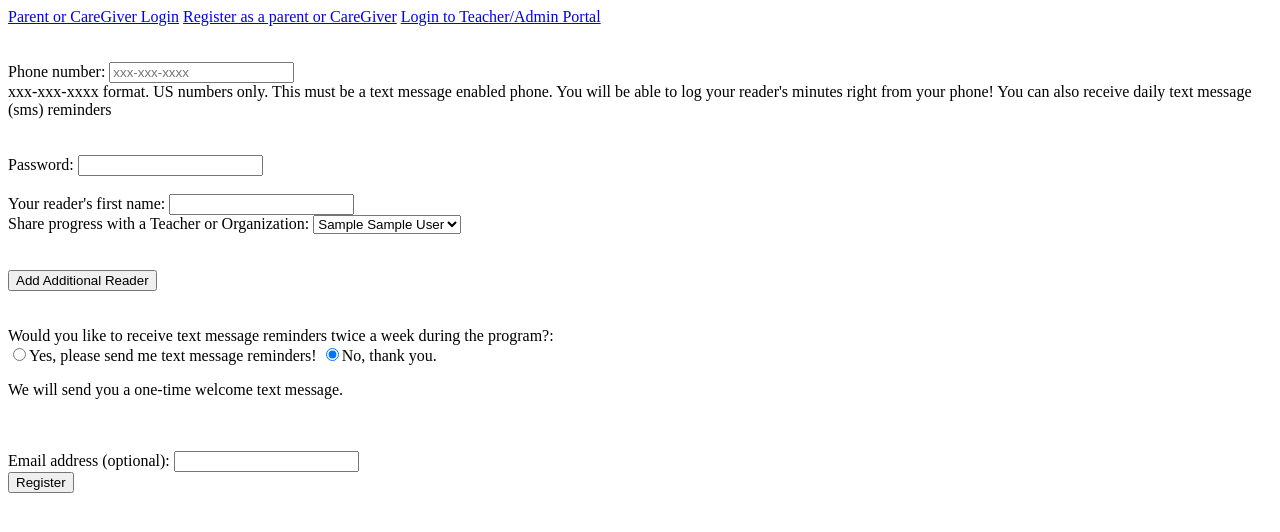
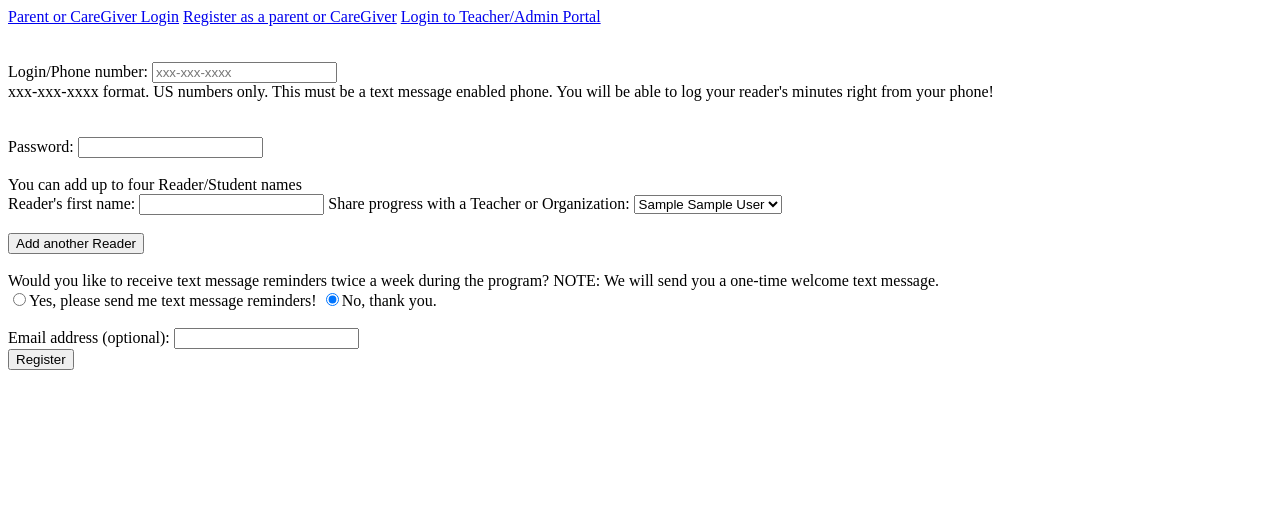
Before and after one commit to groovycol/Reading-Coach, a Flask app: page /register in a window 1280 px wide. Shown: the top 532 px of the page. Run offline with Flask 2, Linux system fonts and the light colour scheme; tables that the repository leaves empty hold one stand-in row (values such as "Sample post").

Commit message:
Added javascript to add additional Reader fields in the registration form. updated registration tests to match.

```diff
--- a/server.py
+++ b/server.py
@@ -149,11 +149,9 @@ def register_process():
 
     #retrieve values from the form
     coach_phone = request.form["coach_phone"]
-    first_name = request.form["first_name"]
-    admin = request.form["admin_id"]
+    names = request.form.getlist("reader_names")
+    admins = request.form.getlist("admin_ids")
     sms_option = request.form["yesorno"]
-    admin2 = request.form.get("admin_id2", None)
-    second_reader = request.form.get("add_reader", None)
     email = request.form.get("email", None)
 
     #hash the password
@@ -176,15 +174,10 @@ def register_process():
         coach = get_coach_by_phone(coach_phone)
 
         #add a new reader to the db
-        add_reader_to_db(first_name,
-                    coach.coach_id,
-                    admin)
-
-        #if an additional reader name was supplied
-        if second_reader:
-            add_reader_to_db(second_reader,
-                            coach.coach_id,
-                            admin2)
+        for reader_number in range(len(names) -1):
+            add_reader_to_db(names[reader_number],
+                        coach.coach_id,
+                        admins[reader_number])
 
         #Give the coach a confirmation message about being registered.
         flash(" is now registered")
@@ -195,7 +188,7 @@ def register_process():
         #send a welcoming text message
         #send_welcome_msg(coach_phone, first_name)
 
-        return render_template("new-coach-info.html", first_name=first_name)
+        return render_template("new-coach-info.html", first_name=names[0])
 
 
 #Routes to manage input and displaying data
--- a/templates/register.html
+++ b/templates/register.html
@@ -1,6 +1,5 @@
 {% extends 'base.html' %}
 {% block content %}
-
 
     <script src="https://code.jquery.com/jquery.js"></script>
     <form action="/register_process" method="POST">
@@ -17,9 +16,9 @@
     </script>
     <br>
     <br>
-    <label for="phone">Phone number:
+    <label for="phone">Login/Phone number:
         <input type="text" name="coach_phone" id="phone_num" placeholder="xxx-xxx-xxxx" required>
-        <div id="phone_msg">xxx-xxx-xxxx format. US numbers only. This must be a text message enabled phone. You will be able to log your reader's minutes right from your phone! You can also receive daily text message (sms) reminders
+        <div id="phone_msg">xxx-xxx-xxxx format. US numbers only. This must be a text message enabled phone. You will be able to log your reader's minutes right from your phone!
         </div>
     </label>
     <br>
@@ -36,71 +35,45 @@
         <label>Password:
             <input type="password" name="password" id="password" required>
         </label>
-        <div id="password_msg" hidden>Password or Phrase (alpha, numeric, spaces and special characters allowed). Minimum 6 characters. Max 25 characters.</div>
+        <div id="password_msg" hidden>Password or Phrase (alpha, numeric, spaces and special characters allowed). Minimum 6 characters. Max 30 characters.</div>
     </div>
-    <br>
-    <div>
-        <label>Your reader's first name:
-            <input type="text" name="first_name" required>
+    <script>
+        var counter = 1;
+        var max_readers = 4;
+        function addReaders(divName){
+            if (counter < max_readers)  {
+                var newdiv = document.createElement('div');
+                newdiv.innerHTML = "<br><br><label>Reader's First Name: " + "<input type='text' name='reader_names[]'></label><label>Share progress with a Teacher or Organization: " + "<select name='admin_ids[]'>{% for admin in admins %} <option value='{{admin.admin_id}}'>{{admin.nameprefix.prefix}} {{admin.name}}</option>{%endfor%}</select></label><br>";
+          document.getElementById(divName).appendChild(newdiv);
+          counter++;
+          }
+        }
+    </script>
+    <div id="add_readers">
+        <br>You can add up to four Reader/Student names<br>
+        <label>Reader's first name:
+            <input type="text" name="reader_names[]">
         </label>
-    </div>
-    <div>
         <label>Share progress with a Teacher or Organization:
-            <select name="admin_id" id="admin_id">
+            <select name="admin_ids[]" id="admin_id">
                 {% for admin in admins %}
-                    {% if admin.nameprefix.prefix == "Organization" %}
-                        <option value="{{admin.admin_id}}"> {{admin.name}}</option>
-                    {% else %}
-                        <option value="{{admin.admin_id}}">{{admin.nameprefix.prefix}} {{admin.name}}</option>
-                    {% endif %}
+                    <option value="{{admin.admin_id}}">{{admin.nameprefix.prefix}} {{admin.name}}</option>
                 {% endfor %}
                 </select>
         </label>
     </div>
     <br>
-    <br>
-    <script>
-        $(document).ready(function() {
-                $('#add_reader').hide();
-                $('#admin_show').hide();
-                $('#admin_id2').hide();
-                $('#more_boxes').on('click', function(){
-                $('#add_reader').show();
-                $('#admin_show').show();
-                $('#admin_id2').show(); });
-            });
-    </script>
-    <div>
-    <input type="button" id="more_boxes" value="Add Additional Reader">
-        <label for="additional readers">
-            <input type="text" id="add_reader" name="add_reader" value="" placeholder="reader's first name" hidden>
-        </label>
-    </div>
-    <div>
-        <label id="admin_show" hidden>Share progress with a Teacher or Organization:
-            <select name="admin_id2" id="admin_id2" hidden>
-                {% for admin in admins %}
-                    {% if admin.nameprefix.prefix == "Organization" %}
-                        <option value="{{admin.admin_id}}"> {{admin.name}}</option>
-                    {% else %}
-                        <option value="{{admin.admin_id}}">{{admin.nameprefix.prefix}} {{admin.name}}</option>
-                    {% endif %}
-                {% endfor %}
-                </select>
-        </label>
-    </div>
+    <input type="button" value="Add another Reader" onClick="addReaders('add_readers');">
     <br>
     <br>
     <div>
-        <label for="sms">Would you like to receive text message reminders twice a week during the program?:</label>
-                <br>
+        <label for="sms">Would you like to receive text message reminders twice a week during the program? NOTE: We will send you a one-time welcome text message.</label><br>
                 <input type="radio" name="yesorno" value="yes" id="sms_option">Yes, please send me text message reminders!
                 <input type="radio" name="yesorno" value="no" id="sms_option" checked>No, thank you.
                 <br>
-                <p>We will send you a one-time welcome text message.</p>
+
         </label>
     </div>
-    <br>
     <br>
     <div>
         <label>Email address (optional):
--- a/tests.py
+++ b/tests.py
@@ -98,7 +98,7 @@ class FlaskTestsDatabase(unittest.TestCase):
         """Test registration of a coach"""
 
         result = self.client.post("/register_process",
-                                  data={"coach_phone": "510-658-1353", "password": "MyPassword", "yesorno": "no", "first_name": "Geraldo", "admin_id": 1, "add_reader": "Julia", "admin_id2": 2, "email": "mrhooper@muppetmail.com"},
+                                  data={"coach_phone": "510-658-1353", "password": "MyPassword", "yesorno": "no", "reader_names": ["Geraldo", "Julia"], "admin_ids": [1, 2], "email": "mrhooper@muppetmail.com"},
                                   follow_redirects=True)
 
         self.assertIn("is now registered", result.data)
@@ -108,7 +108,7 @@ class FlaskTestsDatabase(unittest.TestCase):
         """Test duplicate registration of a coach"""
 
         result = self.client.post("/register_process",
-                                  data={"coach_phone": "510-384-8508", "password": "MyPassword", "yesorno": "no", "first_name": "Geraldo", "admin_id": 1, "add_reader": "Julia", "admin_id2": 2, "email": "mrhooper@muppetmail.com"},
+                                  data={"coach_phone": "510-384-8508", "password": "MyPassword", "yesorno": "no", "reader_names": ["Geraldo", "Julia"], "admin_ids": [1, 2], "email": "mrhooper@muppetmail.com"},
                                   follow_redirects=True)
 
         self.assertIn("is already registered", result.data)
```
Also changed, not shown: 3 other files.
